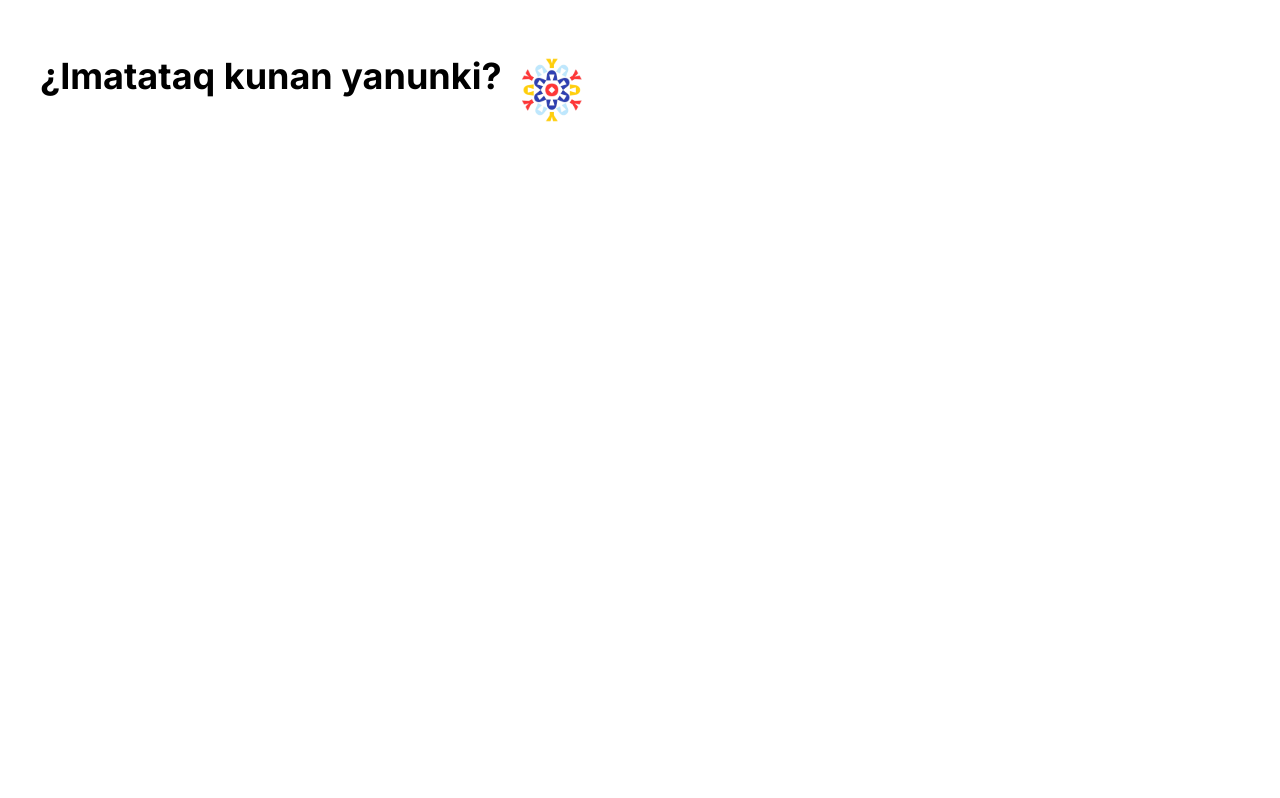
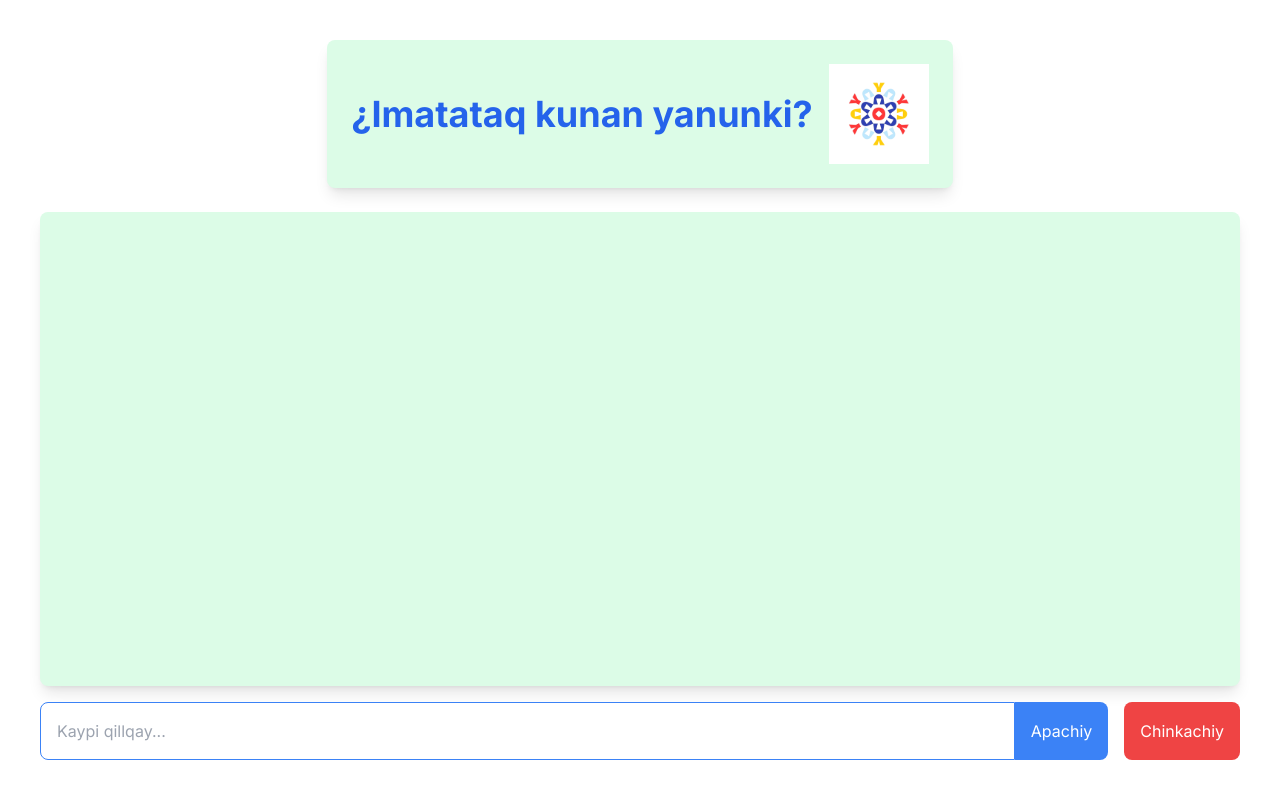
Before and after one commit to TACC-TA/Quechua-Fronted, a Next.js app: page /receipe in a window 1280 px wide. Built offline with nearby package versions, Linux system fonts and the light colour scheme.

Commit message:
Primera versión del chat

```diff
--- a/app/receipe/page.jsx
+++ b/app/receipe/page.jsx
@@ -1,23 +1,72 @@
 
-import React from "react";
+"use client";
+import React, { useState } from "react";
 import Image from "next/image";
 import MarcaAyacucho from "@/public/Logos/MarcaAyacucho 1.svg";
 
 export default function Page() {
+  const [messages, setMessages] = useState([]);
+  const [userInput, setUserInput] = useState("");
+
+  const handleSend = () => {
+    if (userInput.trim()) {
+      setMessages([...messages, { type: "user", text: userInput }]);
+      setUserInput("");
+      //Llamada a la API
+    }
+  };
+
+  const handleClear = () => {
+    setMessages([]);
+  };
+
   return (
-    <div className="h-screen w-screen  p-10 bg-white">
-      <div className="flex flex-row items-start w-full h-full">
-        <h1 className="text-sm sm:text-xl md:text-2xl lg:text-3xl xl:text-4xl font-bold my-4">
+    <div className="h-screen w-screen p-10 bg-white flex flex-col">
+      <div className="flex flex-col items-center mb-6">
+        <div className="flex flex-row items-center bg-green-100 p-6 rounded-lg shadow-lg">
+          <h1 className="text-4xl font-bold text-center text-blue-600 mr-4">
             ¿Imatataq kunan yanunki?
           </h1>
           <Image
             src={MarcaAyacucho}
             alt="Logo"
-          width={100} // Ajusta según sea necesario
-          height={100} // Ajusta según sea necesario
+            width={100}
+            height={100}
             priority
           />
         </div>
       </div>
+      <div className="flex flex-col flex-grow bg-green-100 p-6 rounded-lg shadow-lg overflow-y-auto">
+        {messages.map((msg, index) => (
+          <div
+            key={index}
+            className={`mb-4 p-4 rounded-lg ${msg.type === "user" ? "bg-blue-400 text-white self-end" : "bg-green-400 text-white self-start"}`}
+          >
+            {msg.text}
+          </div>
+        ))}
+      </div>
+      <div className="flex mt-4">
+        <input
+          type="text"
+          className="flex-grow p-4 border border-blue-500 rounded-l-lg focus:outline-none"
+          placeholder="Kaypi qillqay..."
+          value={userInput}
+          onChange={(e) => setUserInput(e.target.value)}
+        />
+        <button
+          onClick={handleSend}
+          className="p-4 bg-blue-500 text-white rounded-r-lg hover:bg-blue-600"
+        >
+          Apachiy
+        </button>
+        <button
+          onClick={handleClear}
+          className="p-4 bg-red-500 text-white rounded-lg ml-4 hover:bg-red-600"
+        >
+          Chinkachiy
+        </button>
+      </div>
+    </div>
   );
 }
```
Lines whose indentation alone changed are shown as unchanged.
